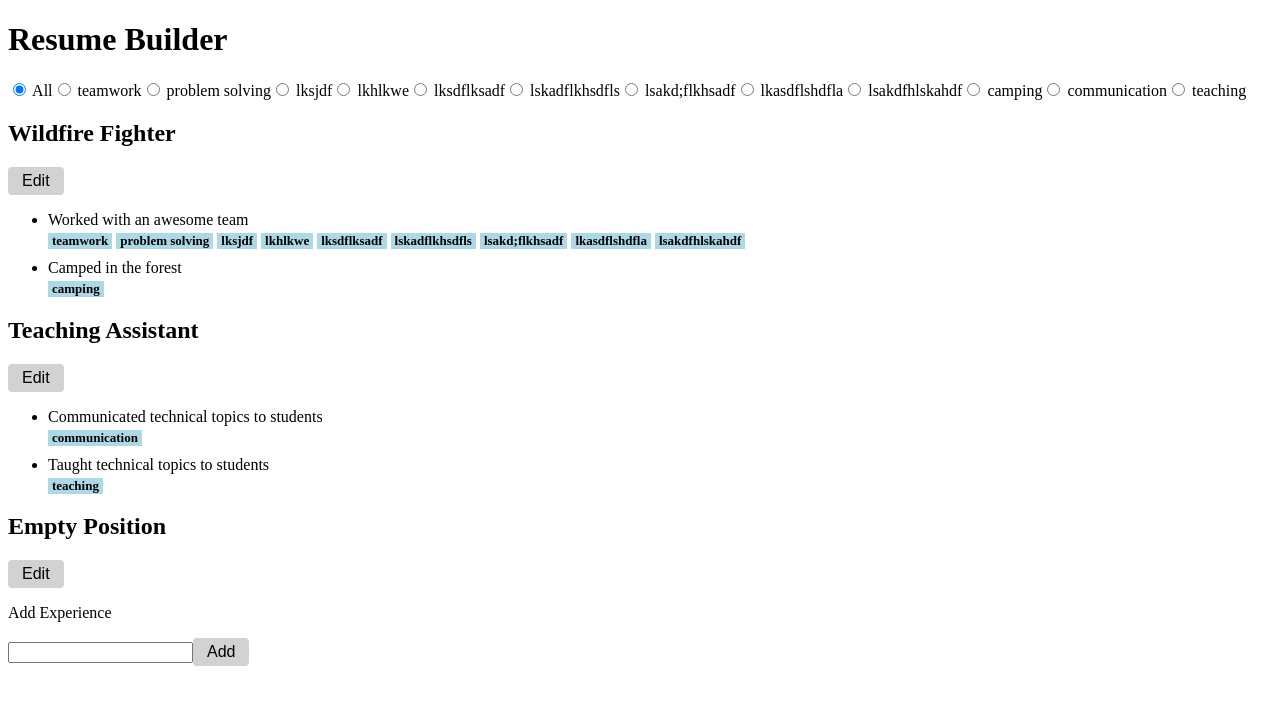
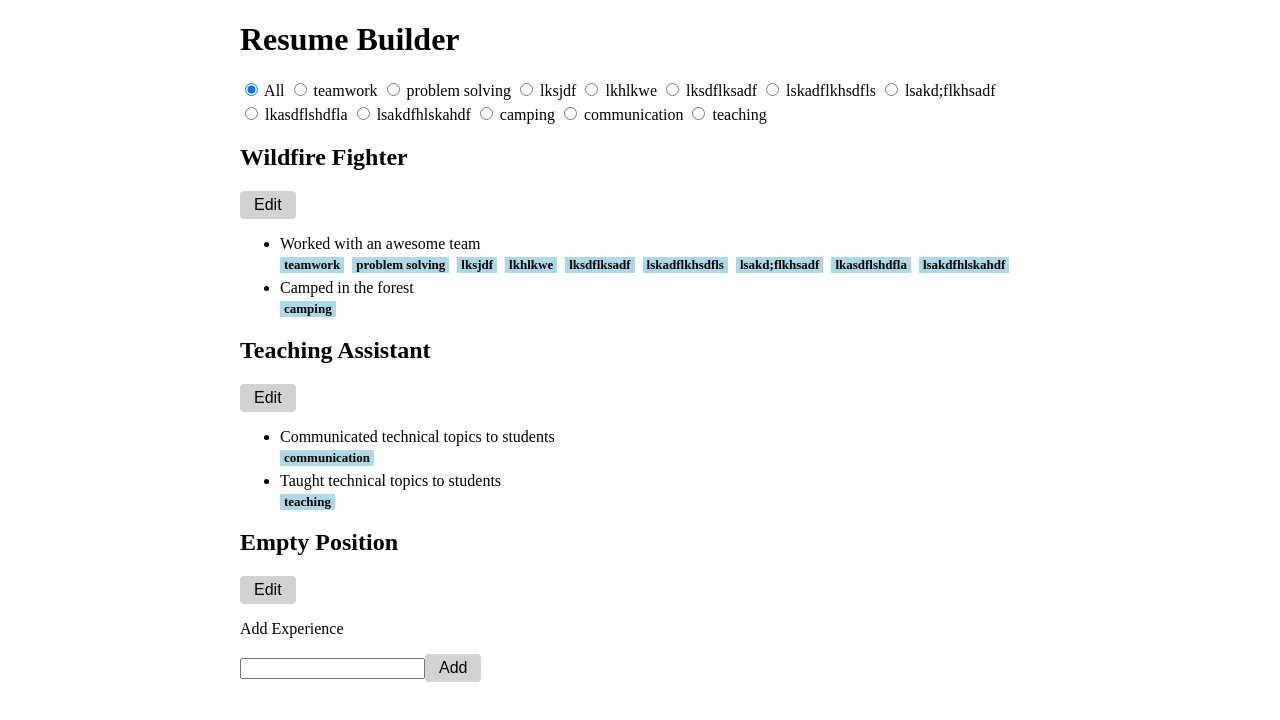
Before and after one commit to jasonTheDev/resume-builder, an Angular app: page / in a window 1280 px wide. Shown: the top 720 px of the page. Built offline with nearby package versions, Linux system fonts and the light colour scheme.

Commit message:
Add styling

```diff
--- a/src/app/bullet-point/bullet-point.component.css
+++ b/src/app/bullet-point/bullet-point.component.css
@@ -2,6 +2,7 @@
   display: flex;
   flex-flow: row wrap;
   align-items: center;
+  gap: 4px;
 
   margin: 4px 0px 6px 0px;
 }
@@ -32,6 +33,12 @@
   border-radius: 0%;
 }
 
-.bullet {
+.add-tag-button {
+  font-size: 14px;
+  padding-top: 2px;
+  padding-bottom: 2px;
+}
+
+.editable-bullet {
   margin-bottom: 10px;
 }
--- a/src/app/bullet-point/bullet-point.component.html
+++ b/src/app/bullet-point/bullet-point.component.html
@@ -1,7 +1,6 @@
-<li>
-  <div class="bullet">
 <!-- View mode -->
 @if (!editable) {
+  <li>
     {{ bulletPoint.description }}
     <div class="tag-container">
     @for (tag of bulletPoint.applicableTags; track tag) {
@@ -10,10 +9,12 @@
       </div>
     }
     </div>
+  </li>
 }
 
 <!-- Edit mode -->
 @if (editable) {
+  <div class="editable-bullet">
     <textarea
     [value]="bulletPoint.description"
     #editedBullet
@@ -33,10 +34,9 @@
         placeholder="add skill"
         #newTag
         (keyup.enter)="addTag(newTag.value)"/>
-          <button (click)="addTag(newTag.value)">Add</button>
+        <button class="add-tag-button" (click)="addTag(newTag.value)">Add</button>
       </div>
     </div>
     <button class="delete-button" (click)="remove.emit()">Delete</button>
+  </div>
   }
-  </div>
-</li>
--- a/src/app/experience-list/experience-list.component.css
+++ b/src/app/experience-list/experience-list.component.css
@@ -1,4 +1,5 @@
 .filter-container {
   display: flex;
   flex-flow: row wrap;
+  gap: 4px;
 }
--- a/src/app/experience/experience.component.html
+++ b/src/app/experience/experience.component.html
@@ -1,22 +1,29 @@
-<h2>{{ experience.position }}</h2>
 
 <!-- View mode -->
 @if (!editable) {
+  <h2>{{ experience.position }}</h2>
   <button (click)="editable = !editable">Edit</button>
+  <ul>
+    @for (bulletPoint of experience.bulletPoints; track bulletPoint.description) {
+        <app-bullet-point
+          (remove)="remove(bulletPoint)"
+          [bulletPoint]="bulletPoint"
+          [editable]="editable">
+        </app-bullet-point>
+    }
+  </ul>
 }
 
-<!-- Always -->
-<ul>
-@for (bulletPoint of experience.bulletPoints; track bulletPoint.description) {
+<!-- Edit mode -->
+@if (editable) {
+  <h2>{{ experience.position }}</h2>
+  @for (bulletPoint of experience.bulletPoints; track bulletPoint.description) {
     <app-bullet-point
       (remove)="remove(bulletPoint)"
       [bulletPoint]="bulletPoint"
       [editable]="editable">
     </app-bullet-point>
-}
-
-<!-- Edit mode -->
-@if (editable) {
+  }
   <p>Add a new bullet</p>
   <textarea
     placeholder="New bullet point"
@@ -32,4 +39,3 @@
     <button class="delete-button wide-button" (click)="removeExperience.emit()">Delete</button>
   </div>
   }
-</ul>
--- a/src/styles.css
+++ b/src/styles.css
@@ -1,3 +1,10 @@
+body {
+  max-width: 800px;
+  display: block;
+  margin-left: auto;
+  margin-right: auto;
+}
+
 /* Buttons */
 button {
   background-color: rgb(210, 210, 210);
@@ -24,7 +31,7 @@ button:hover {
 
 /* Input and textareas */
 textarea {
-  width: 90%;
+  width: 98%;
   height: 60px;
   padding: 8px 14px;
   resize: none;
```
Lines whose indentation alone changed are shown as unchanged.
